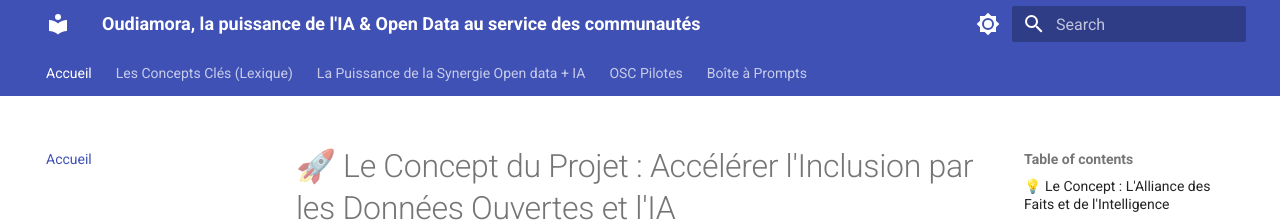
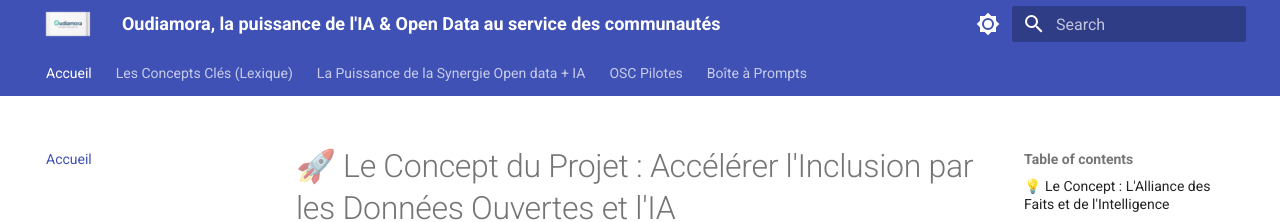
Before and after one commit to Link4Dev/oudiamora, an MkDocs documentation site: the page built from docs/index.md, in a window 1280 px wide. Shown: the top 222 px of the page. Built offline with MkDocs 1.6.1 and Material for MkDocs 9.7.7, drawn with Linux system fonts in a browser that asks for light colours.

Commit message:
Update mkdocs.yml

```diff
--- a/mkdocs.yml
+++ b/mkdocs.yml
@@ -2,6 +2,7 @@
 site_description: Accompagner l'inclusion sociale par le numérique local.
 theme:
   name: material
+  logo: images/logo.jpg  # On ajoute "images/" devant le nom du fichier
   palette:
     - media: "(prefers-color-scheme: light)"
       primary: indigo
```
